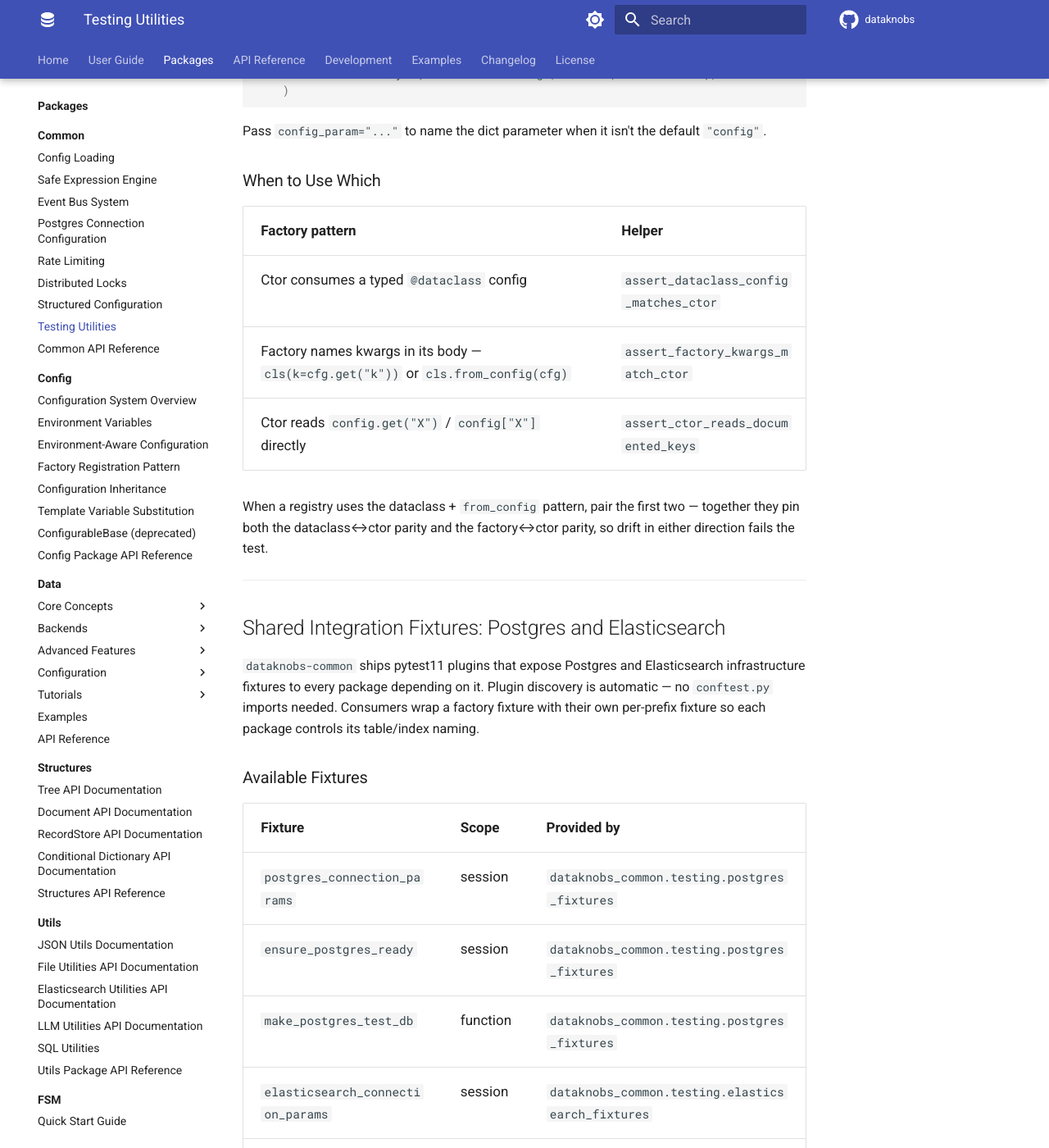
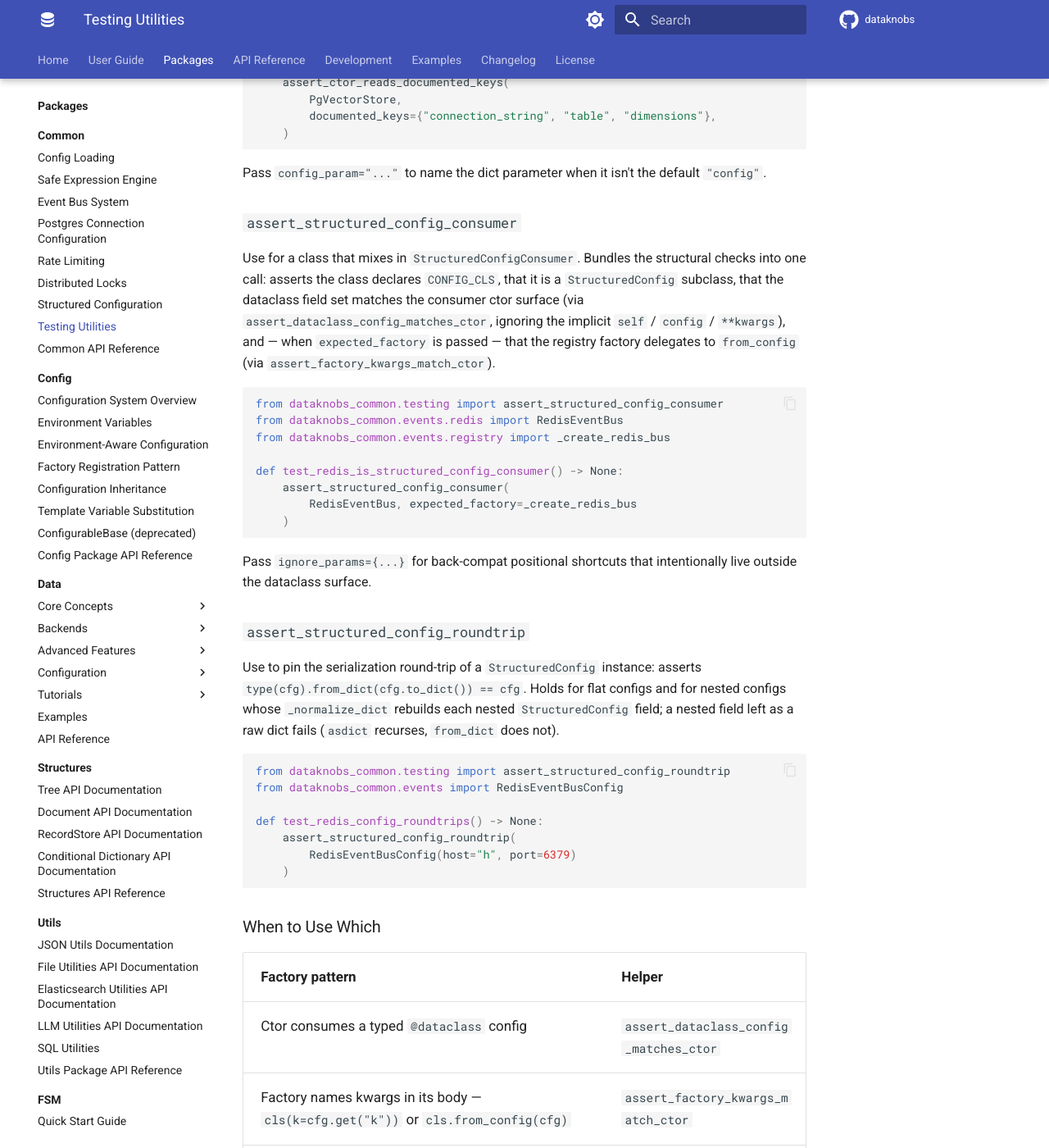
Before and after one commit to KBS-Labs/dataknobs, an MkDocs documentation site: the page built from docs/packages/common/testing.md, in a window 1280 px wide and 1400 px high, scrolled down 8466 px. Shown: the whole window at 82% size. Built offline with MkDocs 1.6.1 and Material for MkDocs 9.7.7, drawn with Linux system fonts in a browser that asks for light colours; comment, search, counter and statistics services are not loaded; some of the changed text lies outside the part shown.

Commit message:
address code review findings on StructuredConfig
- from_config: reject a config of the wrong StructuredConfig subclass
  with a clear TypeError instead of an opaque dict()-on-dataclass crash.
  Extract a shared _coerce_config guard on StructuredConfigConsumer so
  the base classmethod and PostgresEventBus's from_config override (which
  delivers via config=) both benefit from one implementation.
- PostgresEventBusConfig: sanitize/validate channel_prefix in
  __post_init__ so every construction path (typed, dict, from_config,
  legacy positional) yields a SQL-safe prefix. PostgresEventBus._setup
  no longer rebuilds self._config, matching the documented hook contract.
- Scope the from_dict/to_dict round-trip property in docs to flat configs
  and configs whose _normalize_dict rebuilds nested fields; asdict
  recurses but from_dict intentionally does not.
- Document assert_structured_config_consumer and
  assert_structured_config_roundtrip in TESTING.md.
- CHANGELOG: describe construction-dispatch end state without narrating
  the prior per-backend shape.
- test_postgres_events: replace an AsyncMock with a hand-rolled async
  fake connection (matches asyncpg's coroutine interface) and drop an
  unused local.

Co-Authored-By: Claude Opus 4.7 (1M context) <noreply@anthropic.com>

````diff
--- a/packages/common/docs/TESTING.md
+++ b/packages/common/docs/TESTING.md
@@ -336,10 +336,12 @@ parity test to catch the original failure mode that motivated the
 helpers: a factory that enumerates a fixed allowlist of kwargs and
 silently drops the next ctor knob added to the target class.
 
-All three helpers are import-only — they read source via `inspect` and
-parse it with `ast`, so backends with optional runtime dependencies
-(asyncpg, aioboto3, ...) can be parity-tested without those
-dependencies installed.
+The four AST-based helpers (all below except
+`assert_structured_config_roundtrip`) are import-only — they read source
+via `inspect` and parse it with `ast`, so backends with optional runtime
+dependencies (asyncpg, aioboto3, ...) can be parity-tested without those
+dependencies installed. `assert_structured_config_roundtrip` is a
+runtime property assertion that takes a config instance.
 
 ### `assert_dataclass_config_matches_ctor`
 
@@ -409,6 +411,49 @@ def test_pgvector_reads_documented_keys() -> None:
 Pass `config_param="..."` to name the dict parameter when it isn't the
 default `"config"`.
 
+### `assert_structured_config_consumer`
+
+Use for a class that mixes in `StructuredConfigConsumer`. Bundles the
+structural checks into one call: asserts the class declares `CONFIG_CLS`,
+that it is a `StructuredConfig` subclass, that the dataclass field set
+matches the consumer ctor surface (via
+`assert_dataclass_config_matches_ctor`, ignoring the implicit `self` /
+`config` / `**kwargs`), and — when `expected_factory` is passed — that
+the registry factory delegates to `from_config` (via
+`assert_factory_kwargs_match_ctor`).
+
+```python
+from dataknobs_common.testing import assert_structured_config_consumer
+from dataknobs_common.events.redis import RedisEventBus
+from dataknobs_common.events.registry import _create_redis_bus
+
+def test_redis_is_structured_config_consumer() -> None:
+    assert_structured_config_consumer(
+        RedisEventBus, expected_factory=_create_redis_bus
+    )
+```
+
+Pass `ignore_params={...}` for back-compat positional shortcuts that
+intentionally live outside the dataclass surface.
+
+### `assert_structured_config_roundtrip`
+
+Use to pin the serialization round-trip of a `StructuredConfig`
+instance: asserts `type(cfg).from_dict(cfg.to_dict()) == cfg`. Holds for
+flat configs and for nested configs whose `_normalize_dict` rebuilds
+each nested `StructuredConfig` field; a nested field left as a raw dict
+fails (`asdict` recurses, `from_dict` does not).
+
+```python
+from dataknobs_common.testing import assert_structured_config_roundtrip
+from dataknobs_common.events import RedisEventBusConfig
+
+def test_redis_config_roundtrips() -> None:
+    assert_structured_config_roundtrip(
+        RedisEventBusConfig(host="h", port=6379)
+    )
+```
+
 ### When to Use Which
 
 | Factory pattern | Helper |
@@ -416,10 +461,14 @@ default `"config"`.
 | Ctor consumes a typed `@dataclass` config | `assert_dataclass_config_matches_ctor` |
 | Factory names kwargs in its body — `cls(k=cfg.get("k"))` or `cls.from_config(cfg)` | `assert_factory_kwargs_match_ctor` |
 | Ctor reads `config.get("X")` / `config["X"]` directly | `assert_ctor_reads_documented_keys` |
+| Class mixes in `StructuredConfigConsumer` | `assert_structured_config_consumer` |
+| Round-trip a `StructuredConfig` instance — `from_dict(to_dict())` | `assert_structured_config_roundtrip` |
 
 When a registry uses the dataclass + `from_config` pattern, pair the
 first two — together they pin both the dataclass↔ctor parity and the
-factory↔ctor parity, so drift in either direction fails the test.
+factory↔ctor parity, so drift in either direction fails the test. For a
+`StructuredConfigConsumer` adopter, `assert_structured_config_consumer`
+bundles them into a single call.
 
 ---
 
````
Also changed, not shown: packages/common/CHANGELOG.md (+12 -7 lines), packages/common/docs/guides/structured-config.md (+17 -6 lines), 6 other files.
